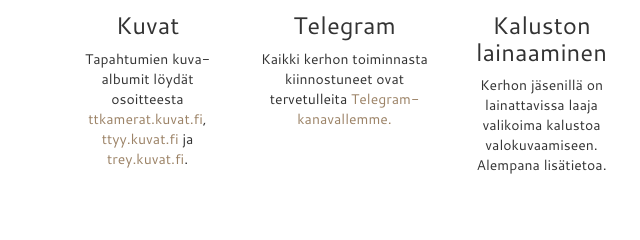
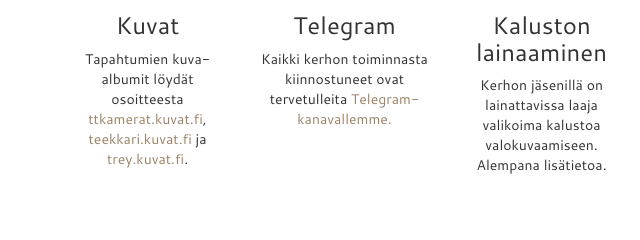
Before and after one commit to TT-kamerat/ttkamerat.fi, a Gatsby site: page / in a window 1280 px wide. Shown: the part 800-1040 px from the top of the page, 394-1034 px from the left. Built offline with nearby package versions, Linux system fonts and the light colour scheme; Gatsby itself is replaced by a stand-in of ours.

Commit message:
Changed ttyy.kuvat.fi to teekkari.kuvat.fi

```diff
--- a/src/components/sections/ActivitiesSection.js
+++ b/src/components/sections/ActivitiesSection.js
@@ -42,8 +42,8 @@ class ActivitiesSection extends Component {
           [language.FINNISH]: <span>Kuvat</span>
         },
         content : {
-          [language.ENGLISH]: <span>Our picture gallery can be found at <a href='http://ttkamerat.kuvat.fi/kuvat/'>ttkamerat.kuvat.fi</a>, <a href='http://ttyy.kuvat.fi/kuvat/'>ttyy.kuvat.fi</a> and <a href='http://trey.kuvat.fi/kuvat/'>trey.kuvat.fi</a>.</span>,
-          [language.FINNISH]: <span>Tapahtumien kuva-albumit löydät osoitteesta <a href='http://ttkamerat.kuvat.fi/kuvat/'>ttkamerat.kuvat.fi</a>, <a href='http://ttyy.kuvat.fi/kuvat/'>ttyy.kuvat.fi</a> ja <a href='http://trey.kuvat.fi/kuvat/'>trey.kuvat.fi</a>.</span>
+          [language.ENGLISH]: <span>Our picture gallery can be found at <a href='http://ttkamerat.kuvat.fi/kuvat/'>ttkamerat.kuvat.fi</a>, <a href='http://teekkari.kuvat.fi/kuvat/'>teekkari.kuvat.fi</a> and <a href='http://trey.kuvat.fi/kuvat/'>trey.kuvat.fi</a>.</span>,
+          [language.FINNISH]: <span>Tapahtumien kuva-albumit löydät osoitteesta <a href='http://ttkamerat.kuvat.fi/kuvat/'>ttkamerat.kuvat.fi</a>, <a href='http://teekkari.kuvat.fi/kuvat/'>teekkari.kuvat.fi</a> ja <a href='http://trey.kuvat.fi/kuvat/'>trey.kuvat.fi</a>.</span>
         },
         glyph: 'picture'
       },
```
Also changed, not shown: 1 other file.
